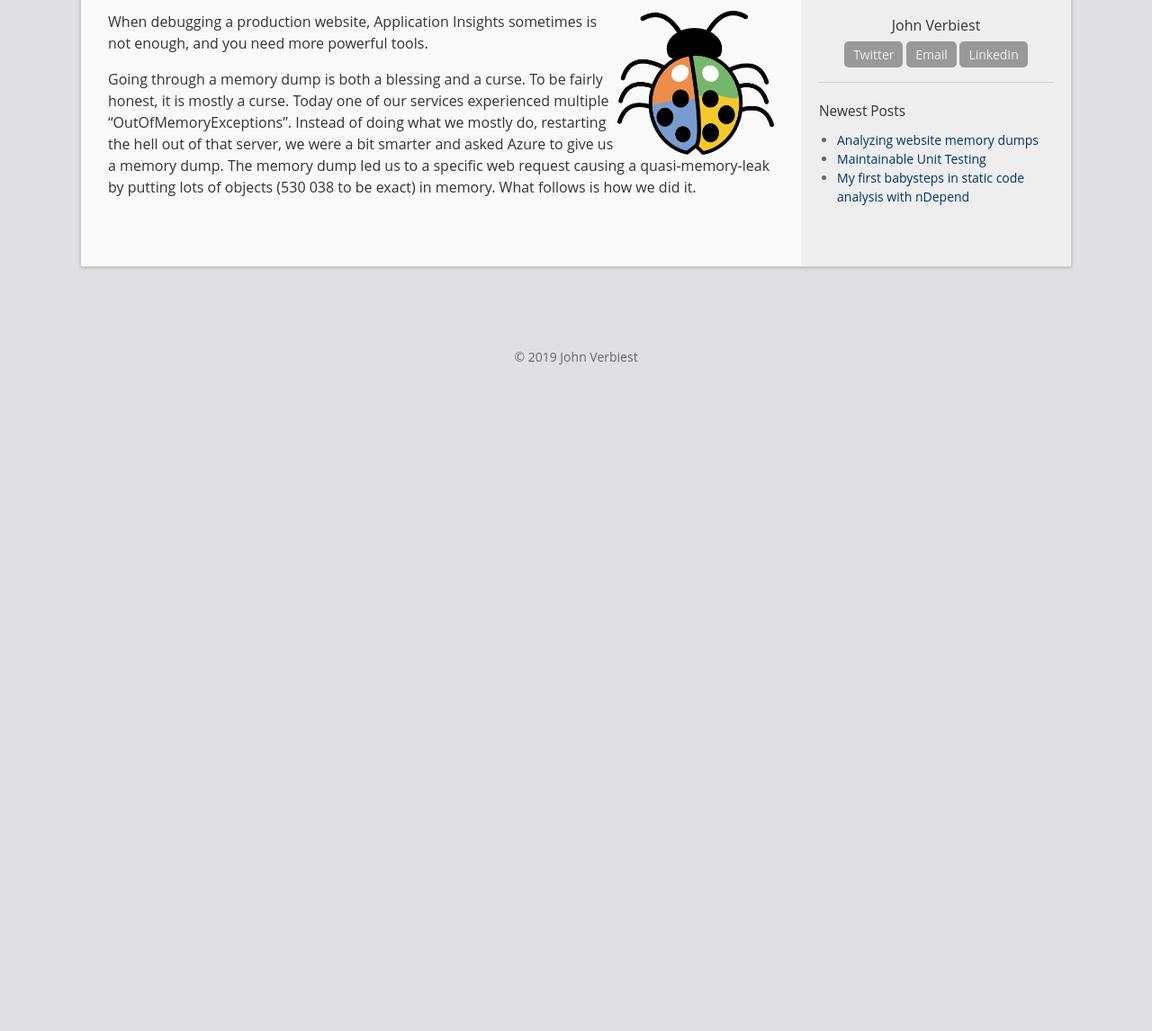
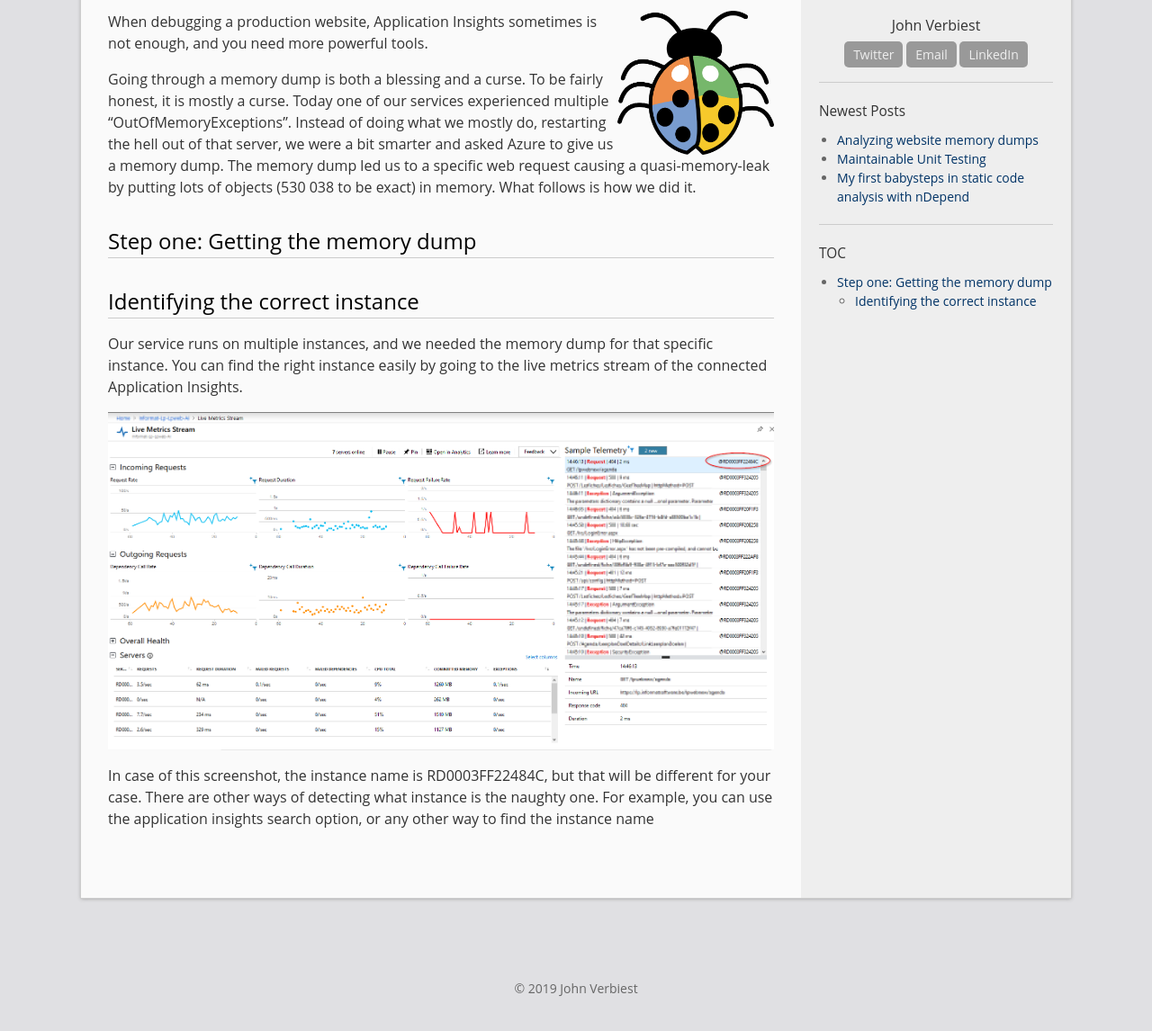
Before and after one commit to johnverbiest/Blog, a Jekyll site: the page built from _posts/2019-09-11-azure-memory-dump-analysis.md, in a window 1280 px wide, cut to the strip 261-1430 px from the top of the page. Shown: the top 1146 px of the strip at 90% size. Built offline with Jekyll 4.4.1, drawn with Linux system fonts in a browser that asks for light colours; comment, search, counter and statistics services are not loaded; before the commit the page ends 900 px from its top, so only the background shows below that.

Commit message:
Identifieng correct instance

```diff
--- a/_posts/2019-09-11-azure-memory-dump-analysis.md
+++ b/_posts/2019-09-11-azure-memory-dump-analysis.md
@@ -9,3 +9,12 @@ When debugging a production website, Application Insights sometimes is not enoug
 
 Going through a memory dump is both a blessing and a curse. To be fairly honest, it is mostly a curse.
 Today one of our services experienced multiple "OutOfMemoryExceptions". Instead of doing what we mostly do, restarting the hell out of that server, we were a bit smarter and asked Azure to give us a memory dump. The memory dump led us to a specific web request causing a quasi-memory-leak by putting lots of objects (530 038 to be exact) in memory. What follows is how we did it.
+
+# Step one: Getting the memory dump
+## Identifying the correct instance
+Our service runs on multiple instances, and we needed the memory dump for that specific instance. You can find the right instance easily by going to the live metrics stream of the connected Application Insights.
+
+![Application Insights](/assets/azure-memdump-ai.png)
+
+In case of this screenshot, the instance name is RD0003FF22484C, but that will be different for your case.
+There are other ways of detecting what instance is the naughty one. For example, you can use the application insights search option, or any other way to find the instance name
```
Also changed, not shown: assets/azure-memdump-ai.png (added).
